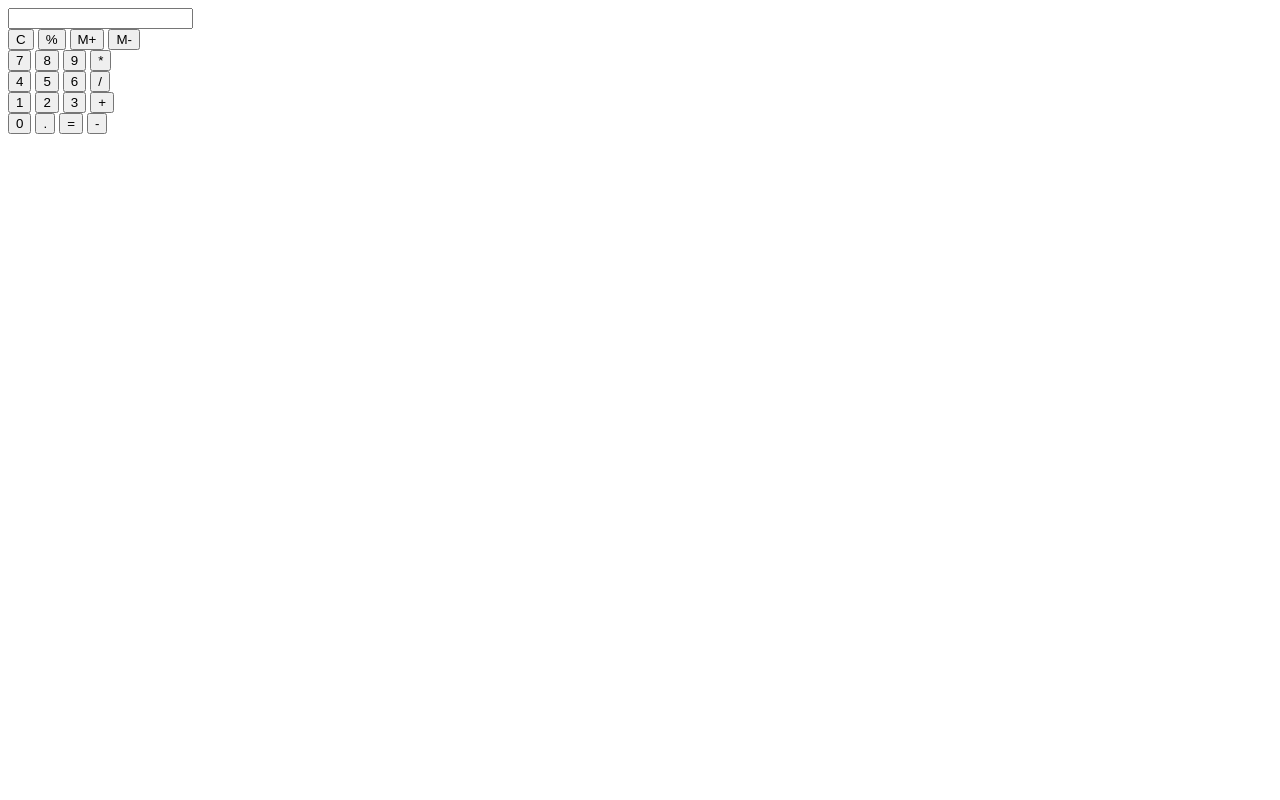
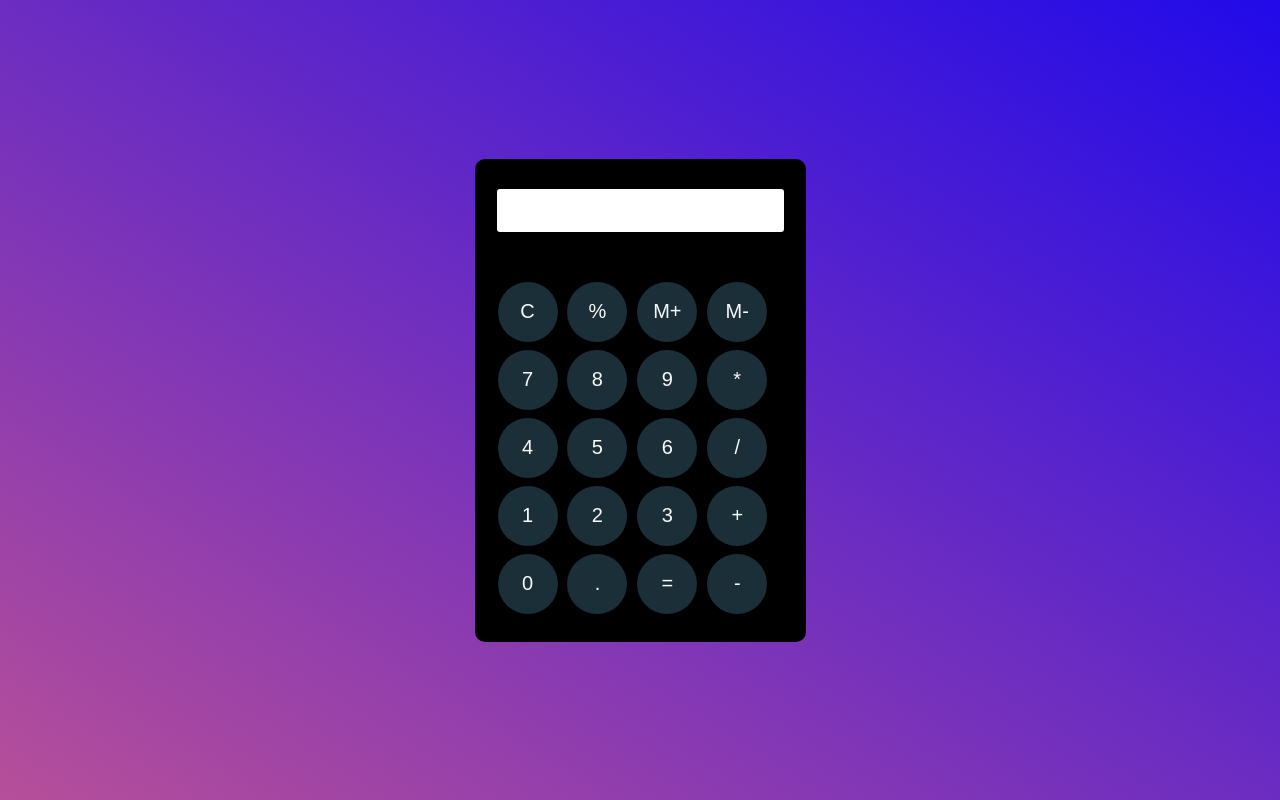
Before and after one commit to acciojob/calculator-Priyaas2326, a website: page main.html in a window 1280 px wide. Drawn offline with Linux system fonts and the light colour scheme.

Commit message:
Update styles.css

```diff
--- a/styles.css
+++ b/styles.css
@@ -1,2 +1,54 @@
 
 /* Your CSS Code here. */
+@import url("https://fonts.googleapis.com/css2?family=Roboto:wght@300&family=Ubuntu:wght@300&display=swap");
+* {
+  margin: 0;
+  padding: 0;
+  box-sizing: border-box;
+}
+body {
+  font-family: "Roboto", sans-serif;
+  background: linear-gradient(to top right, rgb(182, 79, 153), rgb(33, 10, 233));
+}
+
+.container {
+  height: 100vh;
+  width: 100vw;
+  display: grid;
+  place-items: center;
+}
+
+.calculator {
+  height: auto;
+  width: auto;
+  padding: 20px;
+  border-radius: 10px;
+  background-color: black;
+}
+
+.button {
+  height: 60px;
+  width: 60px;
+  margin: 0 3px;
+  border: 0;
+  border-radius: 30px;
+  background-color: #1b2f38;
+  color: #f8fafb;
+  font-size: 20px;
+  cursor: pointer;
+}
+.button:hover {
+  transform: scale(1.1);
+}
+
+.row {
+  margin: 8px 0;
+}
+.row input {
+  width: 291px;
+  font-size: 20px;
+  margin-bottom: 40px;
+  padding: 10px 0px;
+  border: 2px solid black;
+  border-radius: 5px;
+}
```
